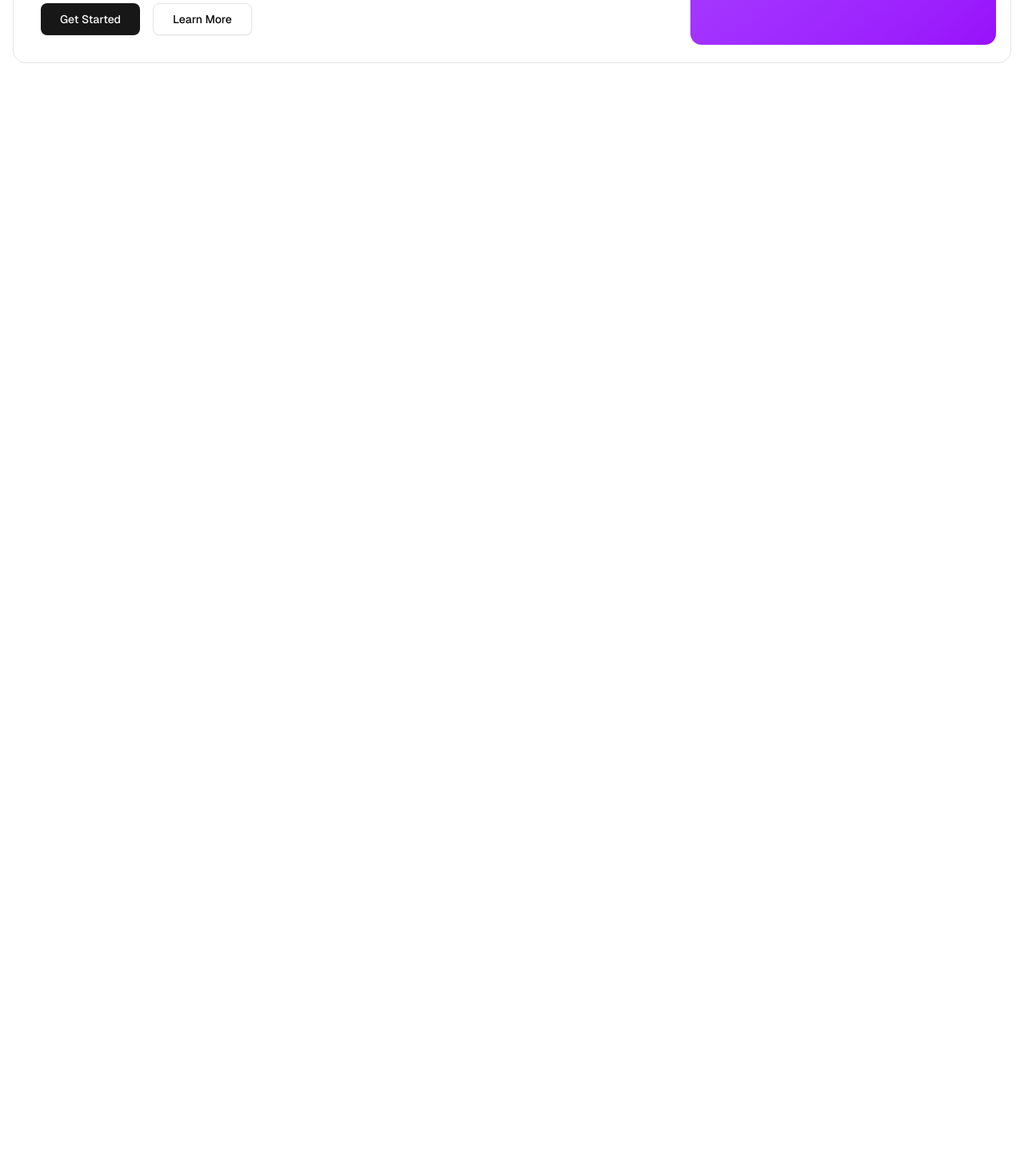
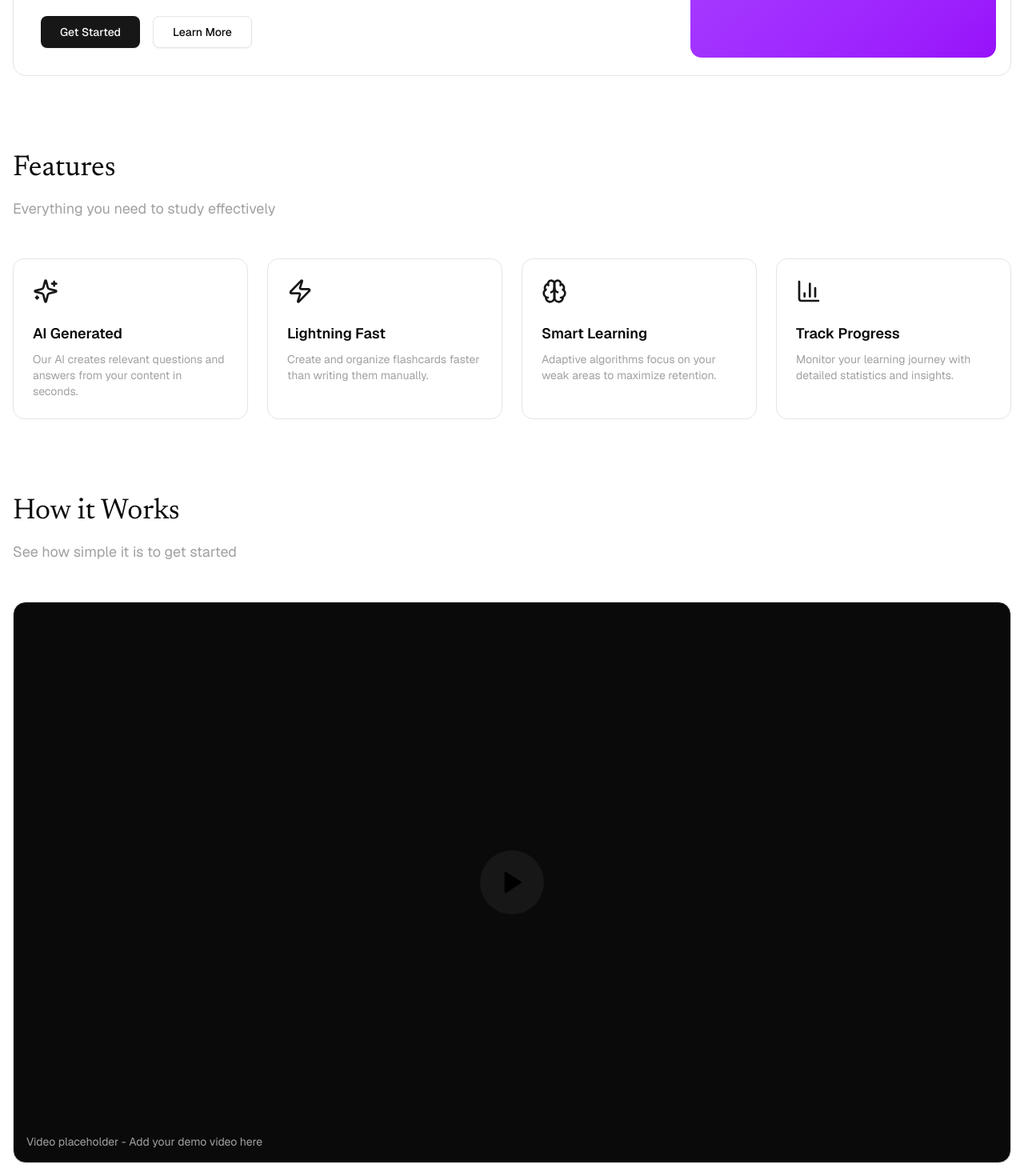
Before and after one commit to JoaoCardoso00/cards, a Next.js app in the folder apps/web/: page / in a window 1280 px wide. Shown: the part 399-1869 px from the top of the page at 80% size. Before the commit the page ends 800 px from the top, so only its background shows below. Built offline with nearby package versions, Linux system fonts and the light colour scheme.

Commit message:
feat: landing page sections

```diff
--- a/apps/web/app/page.tsx
+++ b/apps/web/app/page.tsx
@@ -1,11 +1,17 @@
 import { Navbar } from "@/components/navbar"
 import { Hero } from "@/components/hero"
+import { Features } from "@/components/features"
+import { HowItWorks } from "@/components/how-it-works"
 
 export default function Page() {
   return (
-    <div className="flex min-h-svh p-4 flex-col gap-4 items-center">
+    <div className="flex min-h-svh p-4 flex-col gap-8 items-center">
       <Navbar />
       <Hero />
+      <div className="py-4" />
+      <Features />
+      <div className="py-4" />
+      <HowItWorks />
     </div>
   )
 }
--- /dev/null
+++ b/apps/web/components/features.tsx
@@ -0,0 +1,69 @@
+"use client"
+
+import { motion } from "motion/react"
+import { Sparkles, Zap, Brain, BarChart3 } from "lucide-react"
+
+const features = [
+  {
+    icon: Sparkles,
+    title: "AI Generated",
+    description: "Our AI creates relevant questions and answers from your content in seconds."
+  },
+  {
+    icon: Zap,
+    title: "Lightning Fast",
+    description: "Create and organize flashcards faster than writing them manually."
+  },
+  {
+    icon: Brain,
+    title: "Smart Learning",
+    description: "Adaptive algorithms focus on your weak areas to maximize retention."
+  },
+  {
+    icon: BarChart3,
+    title: "Track Progress",
+    description: "Monitor your learning journey with detailed statistics and insights."
+  }
+]
+
+export function Features() {
+  return (
+    <div className="w-full max-w-7xl">
+      <motion.div
+        initial={{ opacity: 0, y: 20 }}
+        whileInView={{ opacity: 1, y: 0 }}
+        transition={{ duration: 0.6 }}
+        viewport={{ once: true, margin: "-100px" }}
+        className="mb-12"
+      >
+        <h2 className="text-4xl font-serif mb-4">Features</h2>
+        <p className="text-neutral-400 text-lg">Everything you need to study effectively</p>
+      </motion.div>
+
+      <div className="grid grid-cols-1 md:grid-cols-2 lg:grid-cols-4 gap-6">
+        {features.map((feature, index) => {
+          const Icon = feature.icon
+          return (
+            <motion.div
+              key={feature.title}
+              initial={{ opacity: 0, y: 20 }}
+              animate={{ opacity: 1, y: 0 }}
+              transition={{ duration: 0.6, delay: index * 0.1 }}
+              className="border rounded-xl p-6 hover:border-primary/50 transition-colors"
+            >
+              <motion.div
+                whileHover={{ scale: 1.1, rotate: 5 }}
+                transition={{ type: "spring", stiffness: 400, damping: 10 }}
+                className="mb-4 inline-block"
+              >
+                <Icon className="w-8 h-8 text-primary" />
+              </motion.div>
+              <h3 className="text-lg font-semibold mb-2">{feature.title}</h3>
+              <p className="text-neutral-400 text-sm">{feature.description}</p>
+            </motion.div>
+          )
+        })}
+      </div>
+    </div>
+  )
+}
--- /dev/null
+++ b/apps/web/components/how-it-works.tsx
@@ -0,0 +1,40 @@
+"use client"
+
+import { motion } from "motion/react"
+import { Play } from "lucide-react"
+
+export function HowItWorks() {
+  return (
+    <div className="w-full max-w-7xl">
+      <motion.div
+        initial={{ opacity: 0, y: 20 }}
+        whileInView={{ opacity: 1, y: 0 }}
+        transition={{ duration: 0.6 }}
+        viewport={{ once: true, margin: "-100px" }}
+        className="mb-12"
+      >
+        <h2 className="text-4xl font-serif mb-4">How it Works</h2>
+        <p className="text-neutral-400 text-lg">See how simple it is to get started</p>
+      </motion.div>
+
+      <motion.div
+        initial={{ opacity: 0, y: 20 }}
+        whileInView={{ opacity: 1, y: 0 }}
+        transition={{ duration: 0.6 }}
+        viewport={{ once: true, margin: "-100px" }}
+        className="relative w-full aspect-video rounded-2xl border overflow-hidden bg-neutral-950 flex items-center justify-center group cursor-pointer"
+      >
+        <div className="absolute inset-0 bg-gradient-to-br from-primary/20 to-transparent opacity-0 group-hover:opacity-100 transition-opacity duration-300" />
+        <motion.div
+          whileHover={{ scale: 1.1 }}
+          className="relative z-10 flex items-center justify-center w-20 h-20 rounded-full bg-primary"
+        >
+          <Play className="w-8 h-8 text-black fill-black" />
+        </motion.div>
+        <span className="absolute bottom-4 left-4 text-sm text-neutral-400">
+          Video placeholder - Add your demo video here
+        </span>
+      </motion.div>
+    </div>
+  )
+}
```
